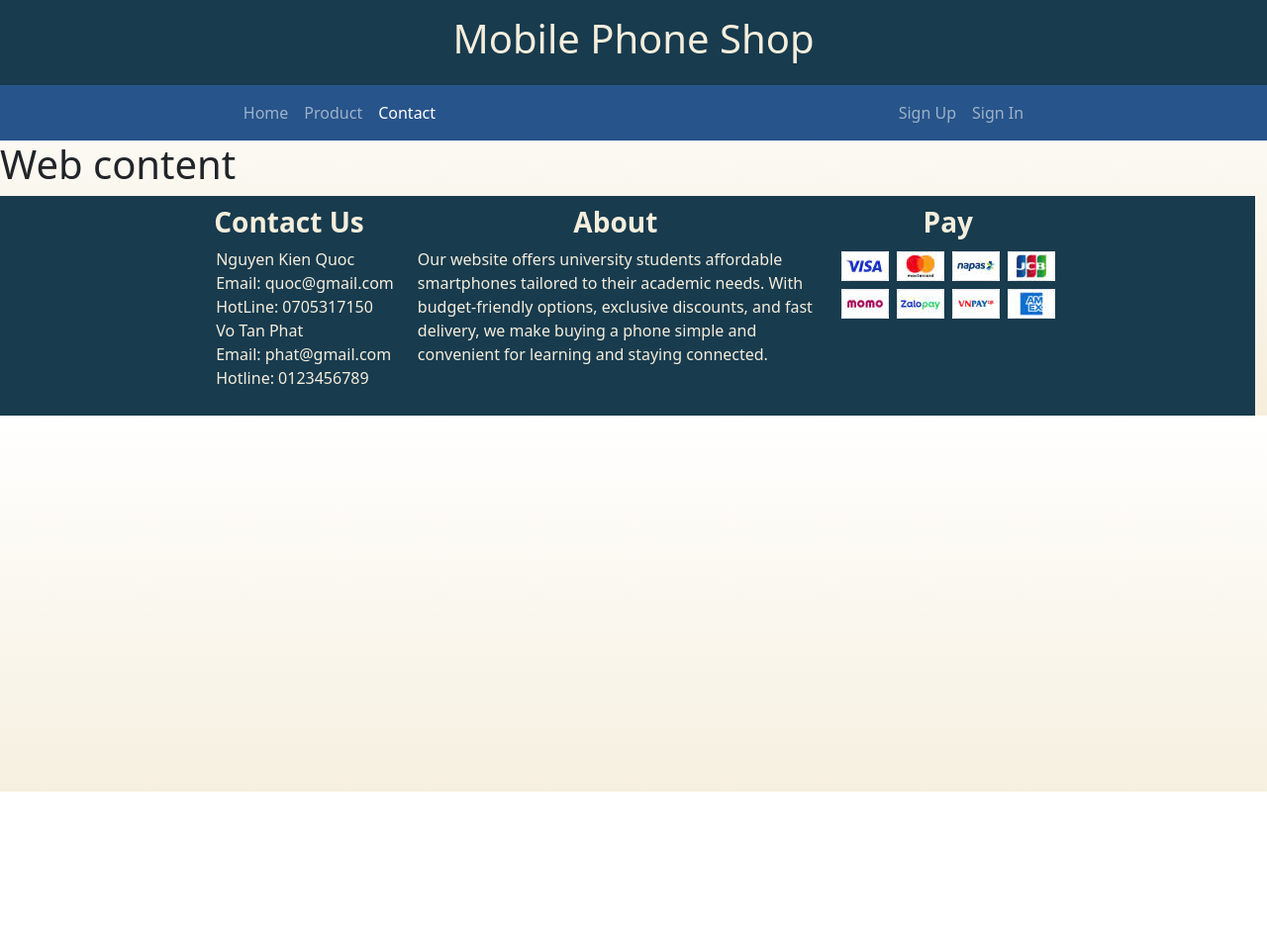
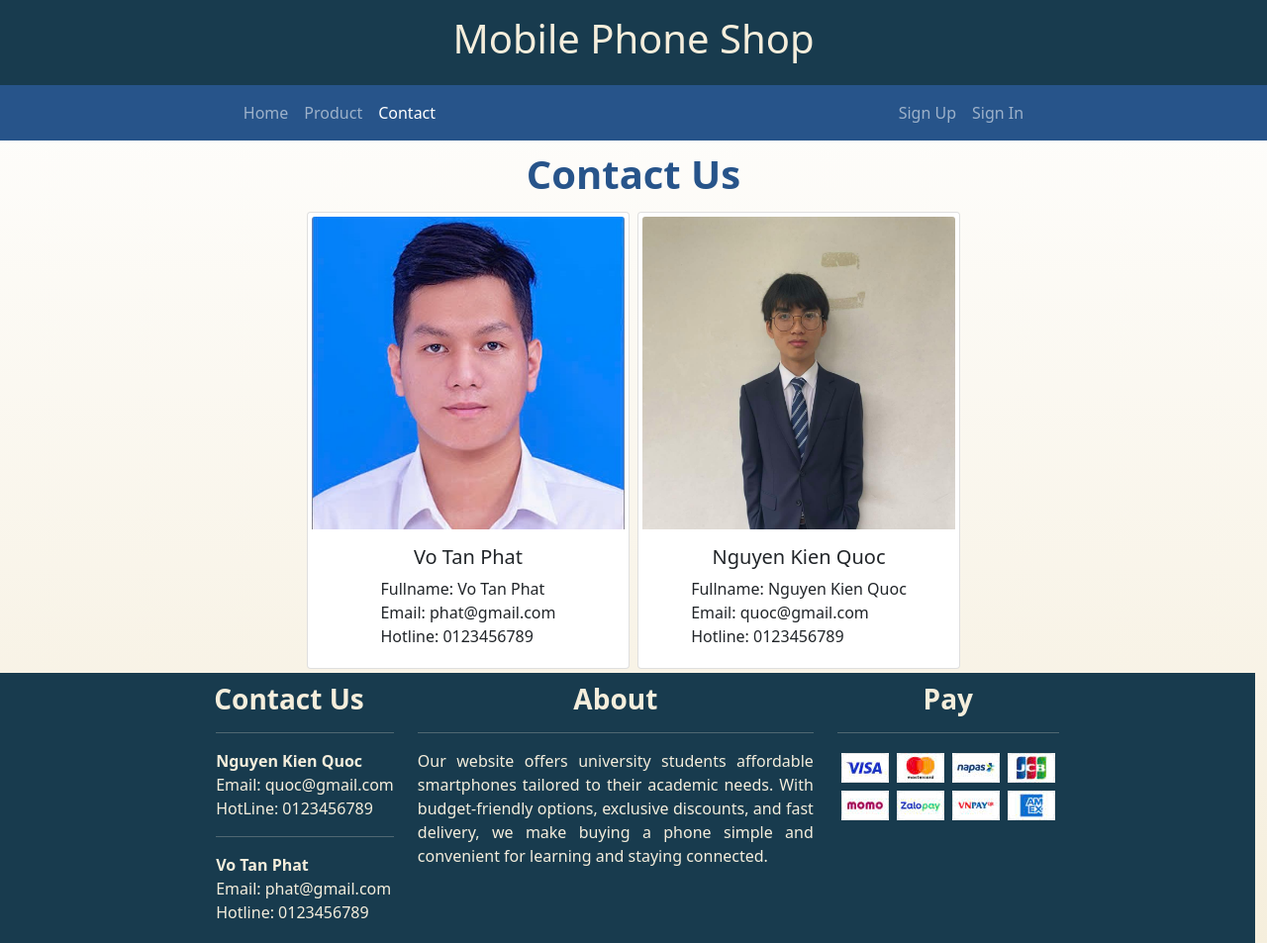
Before and after one commit to mrh3llo/mobile-shop, a plain HTML site: page configs/contact.html in a window 1280 px wide. Shown: the top 953 px of the page at 99% size. Before the commit the page ends 800 px from the top, so only its background shows below. Drawn offline with nearby package versions, Linux system fonts and the light colour scheme; files whose address does not match are found by name.

Commit message:
contact webpage done, fixd more detail

```diff
--- a/configs/contact.html
+++ b/configs/contact.html
@@ -51,9 +51,30 @@
     ///////////////          WEB CONTENT            ///////////////
     ///////////////////////////////////////////////////////////////
     -->
-
-    <h1>Web content</h1>
-
+    <h1 class="title">Contact Us</h1>
+    <div class="member-info row justify-content-center">
+        <div class="card col-md-6 fit-content w-25 m-1 p-1">
+            <img class="card-img-top" src="../media/vo-tan-phat-square.jpg" alt="Vo Tan Phat">
+            <div class="card-body">
+                <h5 class="card-title text-center">Vo Tan Phat</h5>
+                <p class="card-text fit-content mx-auto">
+                    Fullname: Vo Tan Phat<br>
+                    Email: phat@gmail.com<br>
+                    Hotline: 0123456789<br>
+                </p>
+            </div>
+        </div>
+        <div class="card col-md-6 fit-content w-25 m-1 p-1">
+            <img class="card-img-top" src="../media/nguyen-kien-quoc-square.jpg" alt="Vo Tan Phat">
+            <div class="card-body">
+                <h5 class="card-title text-center">Nguyen Kien Quoc</h5>
+                <p class="card-text fit-content mx-auto">
+                    Fullname: Nguyen Kien Quoc<br>
+                    Email: quoc@gmail.com<br>
+                    Hotline: 0123456789<br>
+                </p>
+        </div>
+    </div>
     <!--
     ///////////////////////////////////////////////////////////////
     ///////////////          WEB FOOTER            ////////////////
@@ -64,13 +85,15 @@
             <div class="footer-ele col-md-4">
                 <h3 class="heading text-center">Contact Us</h3>
                 <ul class="ls-style-none">
+                    <hr>
                     <li>
-                        Nguyen Kien Quoc<br>
+                        <strong>Nguyen Kien Quoc</strong><br>
                         Email: quoc@gmail.com<br>
-                        HotLine: 0705317150
+                        HotLine: 0123456789
                     </li>
+                    <hr>
                     <li>
-                        Vo Tan Phat<br>
+                        <strong>Vo Tan Phat</strong><br>
                         Email: phat@gmail.com<br>
                         Hotline: 0123456789
                     </li>
@@ -78,10 +101,12 @@
             </div>
             <div class="footer-ele col-md-4">
                 <h3 class="heading text-center">About</h3>
+                <hr>
                 <p>Our website offers university students affordable smartphones tailored to their academic needs. With budget-friendly options, exclusive discounts, and fast delivery, we make buying a phone simple and convenient for learning and staying connected.</p>
             </div>
             <div class="footer-ele col-md-4">
                 <h3 class="heading text-center">Pay</h3>
+                <hr>
                 <table>
                     <tr>
                         <td class="p-1"><img src="../media/pay/visa.jpg" alt=""></td>
--- a/style.css
+++ b/style.css
@@ -37,6 +37,10 @@ body {
     list-style-type: none;
 }
 
+.fit-content {
+    width: fit-content;
+}
+
 /*
 ///////////////////////////////////////////////////////////////
 ///////////////          WEB HEADER            ////////////////
@@ -69,6 +73,12 @@ body {
 .slideshow-img {
     width: 500px;
     height: 250px;
+}
+
+.member-img  {
+    width: 200px;
+    height: 200px;
+    border-radius: 50%;
 }
 
 .carousel {
@@ -117,5 +127,6 @@ body {
 }
 
 .footer-ele p {
+    text-align: justify;
     width: 400px;
 }
```
Also changed, not shown: configs/home.html (+11 -7 lines), configs/product.html (+7 -3 lines), configs/sign_in.html (+9 -5 lines), configs/sign_up.html (+9 -5 lines), media/nguyen-kien-quoc-square.jpg (added), media/nguyen-kien-quoc.jpg (added), media/vo-tan-phat-square.jpg (added), media/vo-tan-phat.jpg (added).
